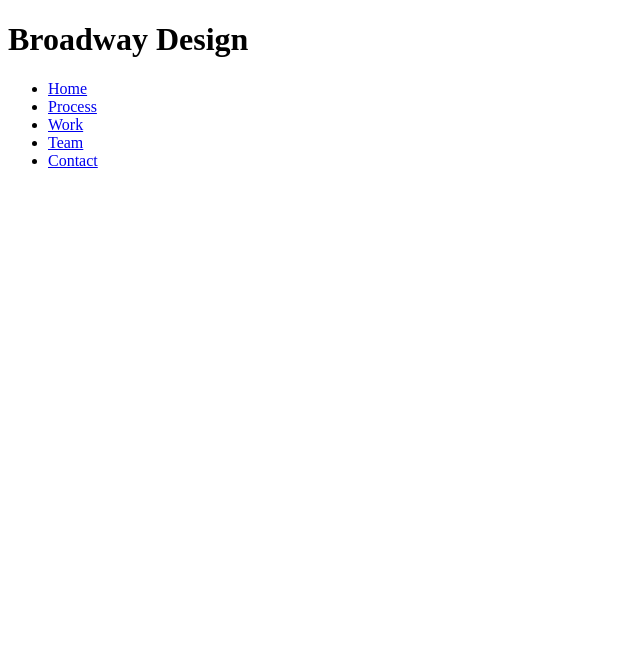
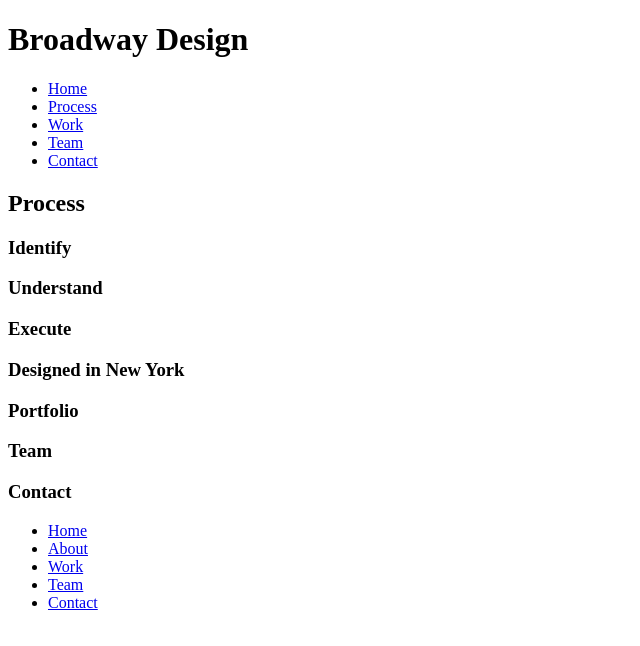
Before and after one commit to pnoble994/Broadway, a plain HTML site: page index.html in a window 1280 px wide. Shown: the whole page, without its empty margins (0-640 px from the left). Drawn offline with Linux system fonts and the light colour scheme.

Commit message:
Add next code

```diff
--- a/index.html
+++ b/index.html
@@ -16,7 +16,24 @@
     </ul>
    </nav>
   </div>
-  <h2>
+  <h2>Process</h2>
+  <h3>Identify</h3>
+  <h3>Understand</h3>
+  <h3>Execute</h3>
+  <h3>Designed in New York</h3>
+  <h3>Portfolio</h3>
+  <h3>Team</h3>
+  <h3>Contact</h3>
+  <footer>
+    <ul>
+    <li><a href="#"target="_blank">Home</a></li>
+    <li><a href="#"target="_blank">About</a></li>
+    <li><a href="#"target="_blank">Work</a></li>
+    <li><a href="#"target="_blank">Team</a></li>
+    <li><a href="#"target="_blank">Contact</a></li>
+  </ul>
+</footer>
+
 
 
 </body>
```
